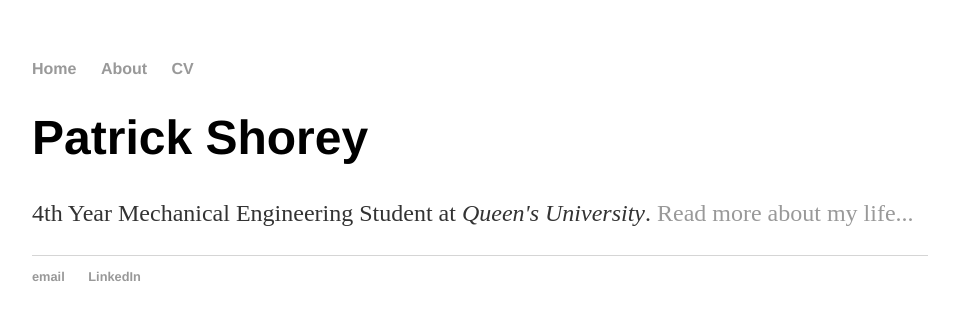
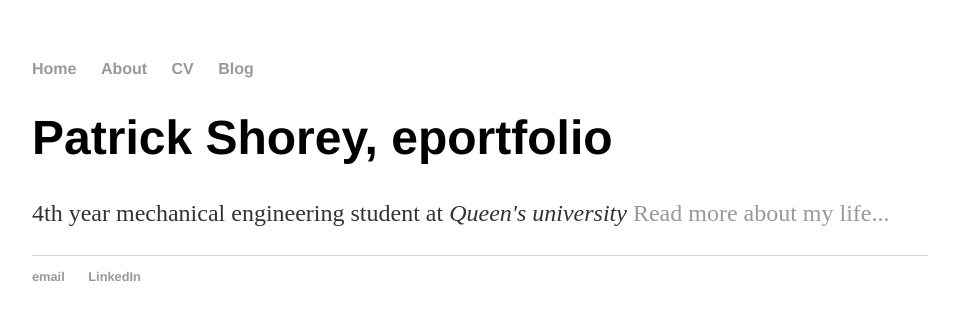
Before and after one commit to LurkingH0rr0r/LurkingH0rr0r.github.io, a Jekyll site: the page built from index.html, in a window 1280 px wide. Shown: the top 320 px of the page, without its empty margins (160-1119 px from the left). Built offline with Jekyll 4.4.1, drawn with Linux system fonts in a browser that asks for light colours.

Commit message:
Update index.html

```diff
--- a/index.html
+++ b/index.html
@@ -1,30 +1,8 @@
-<!DOCTYPE html>
-<html>
-	<head>
-		<title>Patrick Shorey</title>
-		<!-- link to main stylesheet -->
-		<link rel="stylesheet" type="text/css" href="/css/main.css">
-	</head>
-	<body>
-		<nav>
-    		<ul>
-        		<li><a href="/">Home</a></li>
-	        	<li><a href="/about">About</a></li>
-			<li><a href="/cv">CV</a></li>
-    		</ul>
-		</nav>
-		<div class="container">
-    		<div class="blurb">
-        		<h1>Patrick Shorey</h1>
-				<p>4th Year Mechanical Engineering Student at <em>Queen's University</em>.
-					<a href="/about">Read more about my life...</a></p>
-    		</div><!-- /.blurb -->
-		</div><!-- /.container -->
-		<footer>
-    		<ul>
-        		<li><a href="mailto:patrick.shorey@gmail.com">email</a></li>
-        		<li><a href="https://www.linkedin.com/in/patrick-shorey/">LinkedIn</a></li>
-			</ul>
-		</footer>
-	</body>
-</html>
+---
+layout: default
+title: Patrick Shorey, eportfolio
+---
+<div class="blurb">
+	<h1>Patrick Shorey, eportfolio</h1>
+	<p>4th year mechanical engineering student at <em>Queen's university</em> <a href="/about">Read more about my life...</a></p>
+</div><!-- /.blurb -->
```
